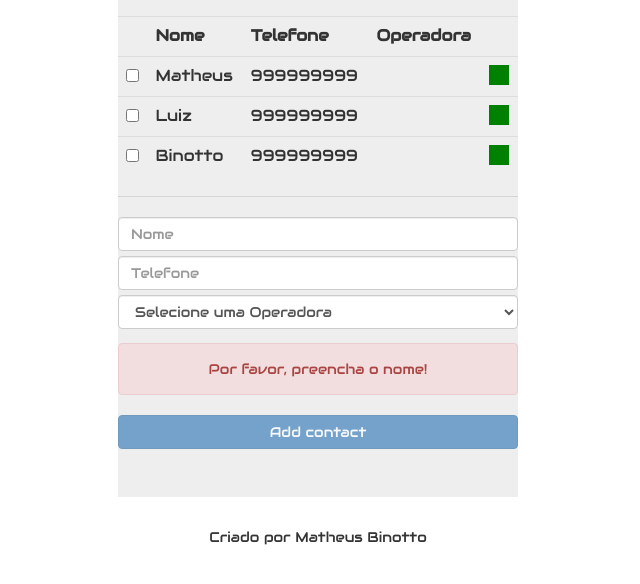
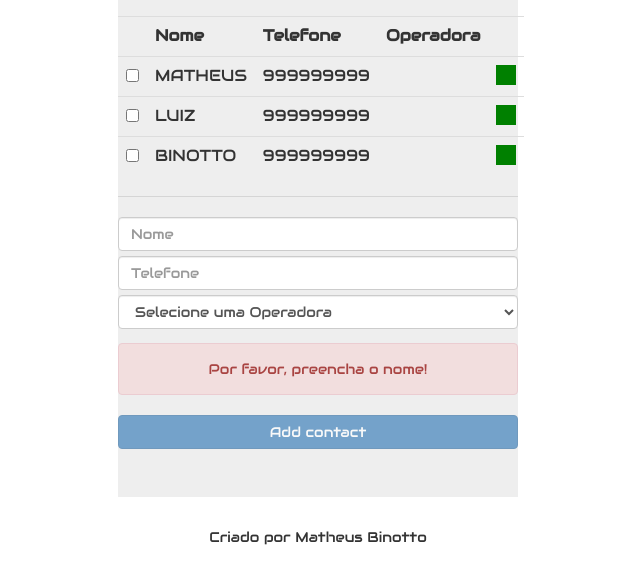
Before and after one commit to Binotto/phone-book-app, a plain HTML site: page index.html in a window 1280 px wide. Shown: the part 118-702 px from the top of the page, without its empty margins (322-962 px from the left). Drawn offline with nearby package versions, Linux system fonts and the light colour scheme; some packages are replaced by stand-ins of ours.

Commit message:
Transforming a string into capital letters with uppercase

```diff
--- a/index.html
+++ b/index.html
@@ -87,7 +87,7 @@
             <tr ng-class="{'selecionado negrito': contato.selecionado, negrito: contato.selecionado}"
                 ng-repeat="contato in contatos">
                 <td><input type="checkbox" ng-model="contato.selecionado" /></td>
-                <td>{{contato.nome}}</td>
+                <td>{{contato.nome | uppercase}}</td>
                 <td>{{contato.telefone}}</td>
                 <td>{{contato.operadora.nome}}</td>
                 <td>
```
